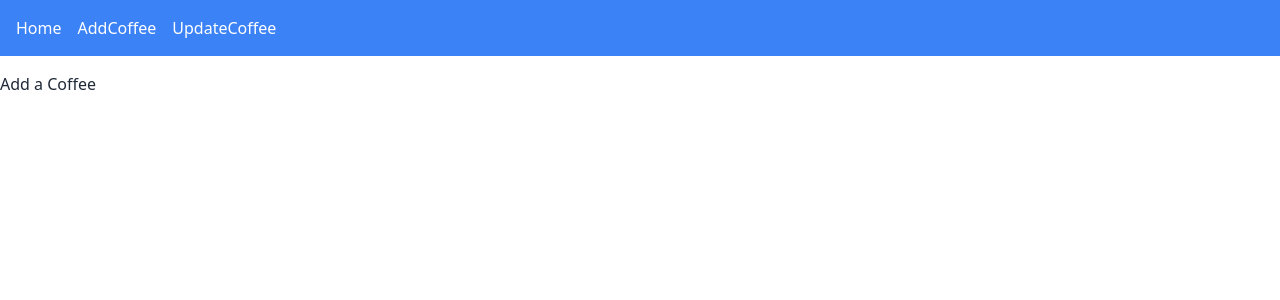
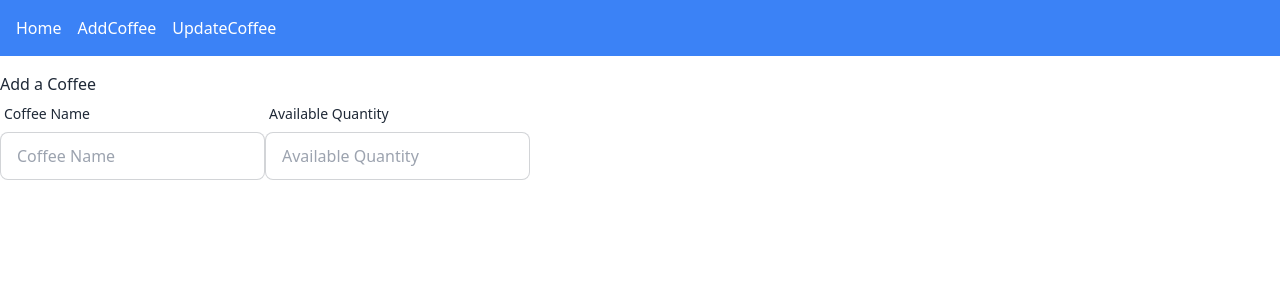
Before and after one commit to jubayer-webdev/ProgrammingHeroWebCourse, a React (Vite) app: page /addCoffee in a window 1280 px wide. Shown: the top 300 px of the page. Built offline with nearby package versions, Linux system fonts and the light colour scheme.

Commit message:
56-3 starting make a form in AddCoffee.jsx file

```diff
--- a/src/pages/AddCoffee.jsx
+++ b/src/pages/AddCoffee.jsx
@@ -2,6 +2,27 @@
     return (
         <div>
             <h2>Add a Coffee</h2>
+
+            <form>
+                <div className="flex ">
+                    <div className="form-control">
+                        <label className="label">
+                            <span className="label-text">Coffee Name</span>
+                        </label>
+                        <label>
+                            <input className="input input-bordered" type="text" placeholder="Coffee Name" />
+                        </label>
+                    </div>
+                    <div className="form-control">
+                        <label className="label">
+                            <span className="label-text">Available Quantity</span>
+                        </label>
+                        <label>
+                            <input className="input input-bordered" type="text" placeholder="Available Quantity" />
+                        </label>
+                    </div>
+                </div>
+            </form>
         </div>
     );
 };
```
